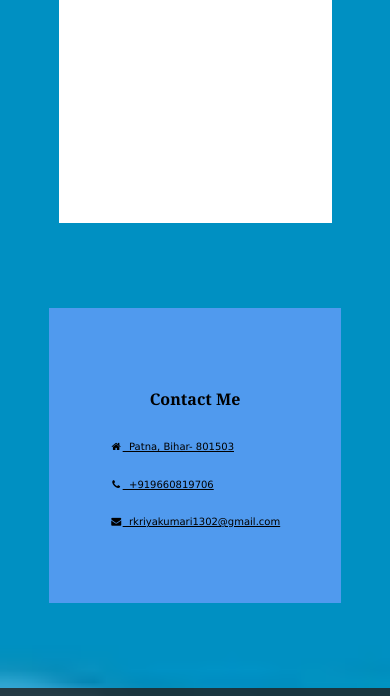
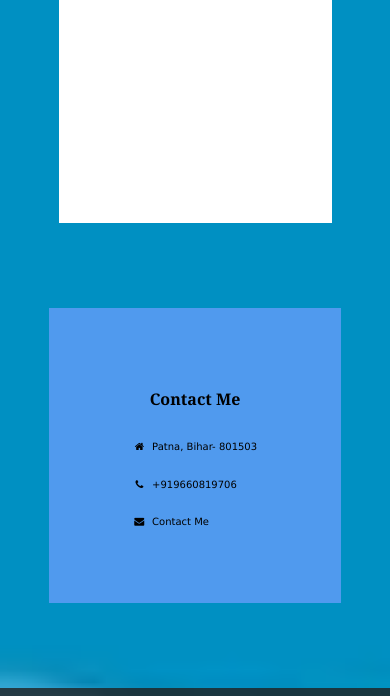
Before and after one commit to Riya1102/MyResume, a plain HTML site: page index.html in a window 390 px wide. Shown: the part 3144-3840 px from the top of the page. Drawn offline with nearby package versions, Linux system fonts and the light colour scheme.

Commit message:
Mail is linked correctly and linking of phone number and address is removed.

```diff
--- a/index.html
+++ b/index.html
@@ -119,14 +119,14 @@
             <div class="contact">
                 <h2><strong>Contact Me</strong></h2>
                 <div class="list-group">
-                    <p> <a class="list-group-item" href="#"><i class="fa fa-home fa-fw" aria-hidden="true"></i>&nbsp;
+                    <p class="list-group-item" ><i class="fa fa-home fa-fw" aria-hidden="true"></i>&nbsp;
                             Patna,
-                            Bihar- 801503</a></p>
-                    <p> <a class="list-group-item" href="#"><i class="fa fa-phone fa-fw" aria-hidden="true"></i>&nbsp;
-                            +919660819706</a></p>
-                    <p> <a class="list-group-item" href="#"><i class="fa fa-envelope fa-fw"
+                            Bihar- 801503</p>
+                    <p class="list-group-item" ><i class="fa fa-phone fa-fw" aria-hidden="true"></i>&nbsp;
+                            +919660819706</p>
+                    <p class="list-group-item" href="mailto:rkriyakumari1302@gmail.com"><i class="fa fa-envelope fa-fw"
                                 aria-hidden="true"></i>&nbsp;
-                            rkriyakumari1302@gmail.com</a></p>
+                            Contact Me</p>
                 </div>
             </div>
         </div>
```
